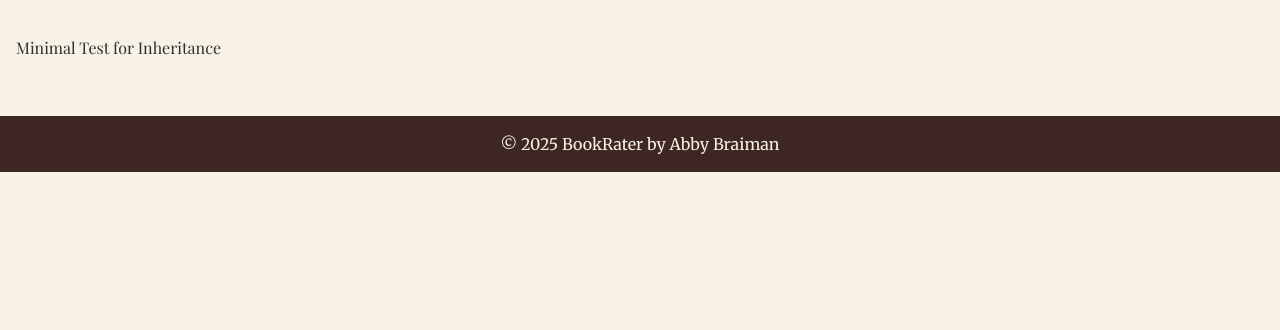
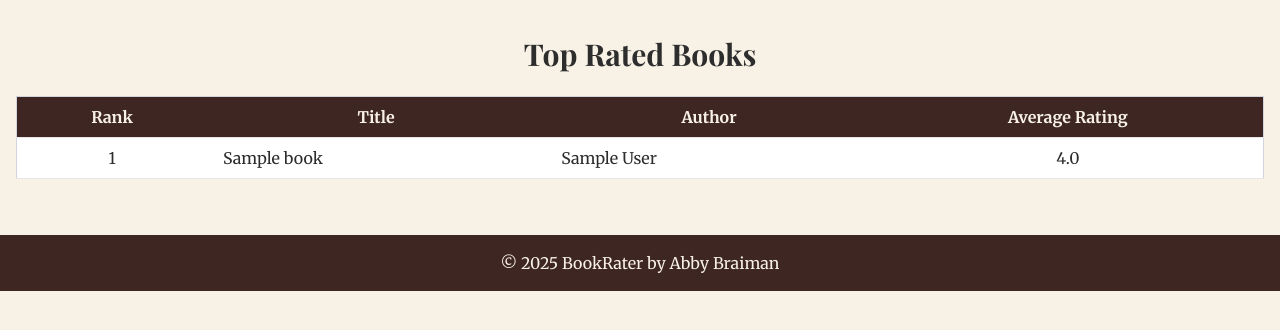
Before and after one commit to abraibrai/cs50finalproj-bookrater, a Flask app: page / in a window 1280 px wide. Shown: the part 60-390 px from the top of the page. Run offline with Flask 3, Linux system fonts and the light colour scheme; tables that the repository leaves empty hold one stand-in row (values such as "Sample post"); some libraries are stand-ins or nearby versions.

Commit message:
rendering top books part 1

```diff
--- a/app.py
+++ b/app.py
@@ -1,9 +1,10 @@
 from flask import Flask, render_template, request, jsonify, session
 from flask_sqlalchemy import SQLAlchemy
 
+
 app = Flask(__name__)
 app.config['SECRET_KEY'] = '20815ea66562e8d6425cec6f1d7fd551'  # for encryption / decryption
-app.config['SQLALCHEMY_DATABASE_URI'] = 'sqlite:///bookrater.db'
+app.config['SQLALCHEMY_DATABASE_URI'] = 'sqlite:////Users/abbybraiman/cs50finalproj-bookrater/instance/bookrater.db'
 db = SQLAlchemy(app)
 
 # Define the data model
@@ -34,8 +35,11 @@ with app.app_context():
 def index():
     print("Route '/' is being called")
     print("Rendering index.html extended from layout.html")
-    return render_template("index.html")
-
+    # Get top 100 highest rated books from books table
+    top_books = Book.query.order_by(Book.average_rating.desc()).limit(100).all()
+    if not top_books:
+        print("No books found in the database.")
+    return render_template("index.html", top_books = top_books)
 
 @app.route("/books", methods=["GET"])
 def get_books():
--- a/templates/index.html
+++ b/templates/index.html
@@ -1,5 +1,28 @@
 {% extends "layout.html" %}
 
 {% block content %}
-<h1>Minimal Test for Inheritance</h1>
+<h1 class="text-3xl font-bold text-center mb-6">Top Rated Books</h1>
+<!-- Scrollable table container -->
+<div class="'overflow-x-auto max-h-96">
+    <table class="min-w-full bg-white border border-gray-300">
+        <thead class="bg-coffeeBean text-ivory">
+            <tr>
+                <th class="py-2 px-4 border-b">Rank</th>
+                <th class="py-2 px-4 border-b">Title</th>
+                <th class="py-2 px-4 border-b">Author</th>
+                <th class="py-2 px-4 border-b">Average Rating</th>
+            </tr>
+        </thead>
+        <tbody class="text-charcoal">
+            {% for book in top_books %}
+            <tr class="hover:bg-gray-200">
+                <td class="py-2 px-4 border-b text-center">{{ loop.index }}</td>
+                <td class="py-2 px-4 border-b">{{ book.title }}</td>
+                <td class="py-2 px-4 border-b">{{ book.author }}</td>
+                <td class="py-2 px-4 border-b text-center">{{ book.average_rating }}</td>
+            </tr>
+            {% endfor %}
+        </tbody>
+    </table>
+</div>
 {% endblock %}
--- a/templates/layout.html
+++ b/templates/layout.html
@@ -7,8 +7,19 @@
         <title>{% block title %}BookRater{% endblock %}</title>
         <link href="https://fonts.googleapis.com/css2?family=Playfair+Display:wght@400;700&family=Merriweather:wght@400;700&display=swap" rel="stylesheet">
         <link href="/static/styles.css" rel="stylesheet">
-        <script src="https://cdn.tailwindcss.com"></script>
-
+        <script src="https://cdn.tailwindcss.com?plugins=typography,forms,aspect-ratio,line-clamp"></script>
+        <script>
+            tailwind.config = {
+              theme: {
+                extend: {
+                  colors: {
+                    ivory: '#F8F1E5',
+                    softAmber: '#F4CE8D',
+                  },
+                },
+              },
+            };
+          </script>
     </head>
     <body class="bg-ivory text-charcoal">
         <!-- Navigation -->
@@ -18,7 +29,7 @@
                 <a href="/" class="text-xl font-bold hover:text-softAmber text-ivory">BookRater</a>
                 <!-- Hamburger Icon -->
                 <button id="menu-toggle" class="md:hidden block">
-                    <svg class="w-6 h-6" fill="none" stroke="currentColor" viewBox="0 0 24 24" xmlns="http://www.w3.org/2000/svg">
+                    <svg class="w-6 h-6 stroke-ivory hover:stroke-softAmber" fill="none" viewBox="0 0 24 24" xmlns="http://www.w3.org/2000/svg">
                         <path stroke-linecap="round" stroke-linejoin="round" stroke-width="2" d="M4 6h16M4 12h16m-7 6h7"></path>
                     </svg>
                 </button>
```
